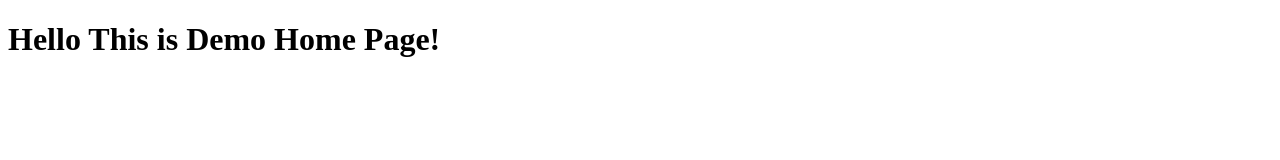
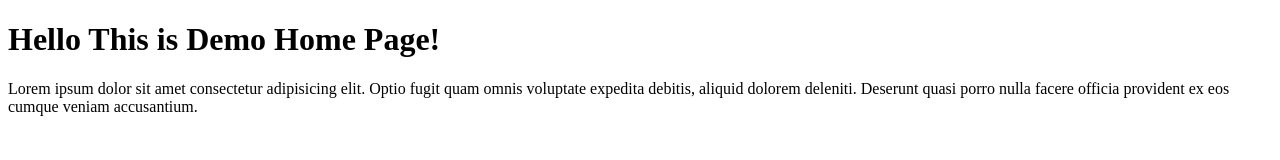
Before and after one commit to ulugbekjs/rishton-demo, a plain HTML site: page index.html in a window 1280 px wide. Drawn offline with Linux system fonts and the light colour scheme.

Commit message:
add more content to home page

```diff
--- a/index.html
+++ b/index.html
@@ -9,5 +9,8 @@
   <h1>
     Hello This is Demo Home Page!
   </h1>
+  <p>
+    Lorem ipsum dolor sit amet consectetur adipisicing elit. Optio fugit quam omnis voluptate expedita debitis, aliquid dolorem deleniti. Deserunt quasi porro nulla facere officia provident ex eos cumque veniam accusantium.
+  </p>
 </body>
 </html>
```
